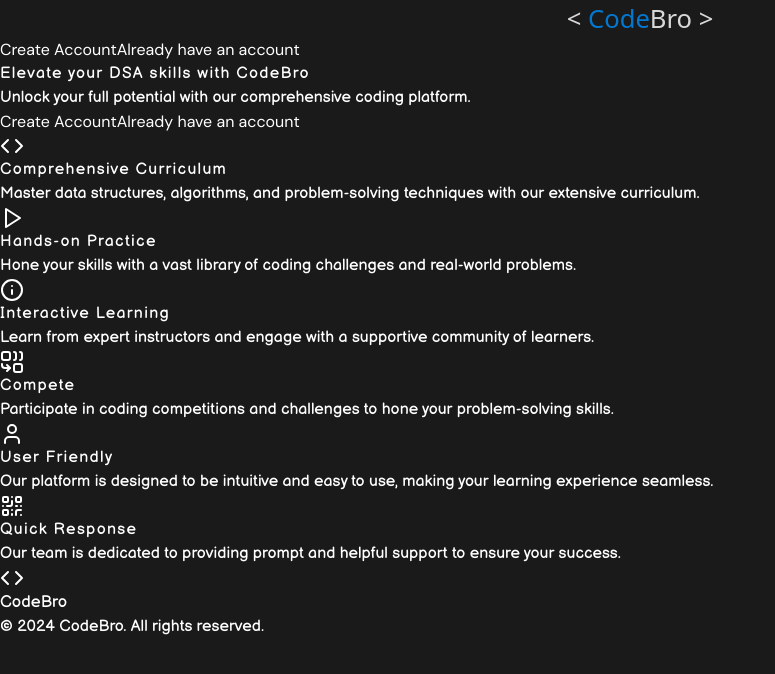
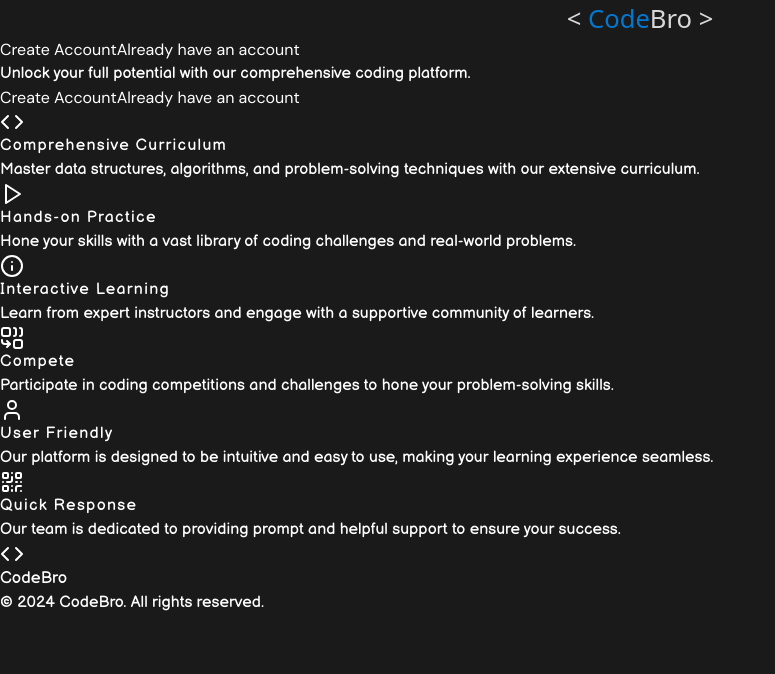
Before and after one commit to Ganesh-Mk/CodeBro, a React (Vite) app in the folder frontend/: page / in a window 1280 px wide. Shown: the top 674 px of the page, without its empty margins (0-775 px from the left). Built offline with nearby package versions, Linux system fonts and the light colour scheme; a web font is replaced by a local one.

Commit message:
origin main

```diff
--- a/frontend/src/pages/EntrancePage.jsx
+++ b/frontend/src/pages/EntrancePage.jsx
@@ -183,7 +183,7 @@
       <main className="flex-1 flex flex-col items-center justify-center gap-8 px-4 md:px-6 py-12 md:py-24 lg:py-32">
         <div className="max-w-3xl text-center space-y-4">
           <h1 className="text-4xl text-white md:text-5xl lg:text-6xl font-bold tracking-tighter">
-            Elevate your DSA skills with CodeBro
+
           </h1>
           <p className="text-gray-500 text-lg md:text-xl">
             Unlock your full potential with our comprehensive coding platform.
--- a/frontend/src/pages/RegisterPage.jsx
+++ b/frontend/src/pages/RegisterPage.jsx
@@ -21,6 +21,7 @@
   const [userName, setUserName] = useState('')
   const [userEmail, setUserEmail] = useState('')
   const [userPassword, setUserPassword] = useState('')
+  const backend_url = process.env.REACT_APP_BACKEND_URL;
 
 
   const handleSubmit = () => {
```
